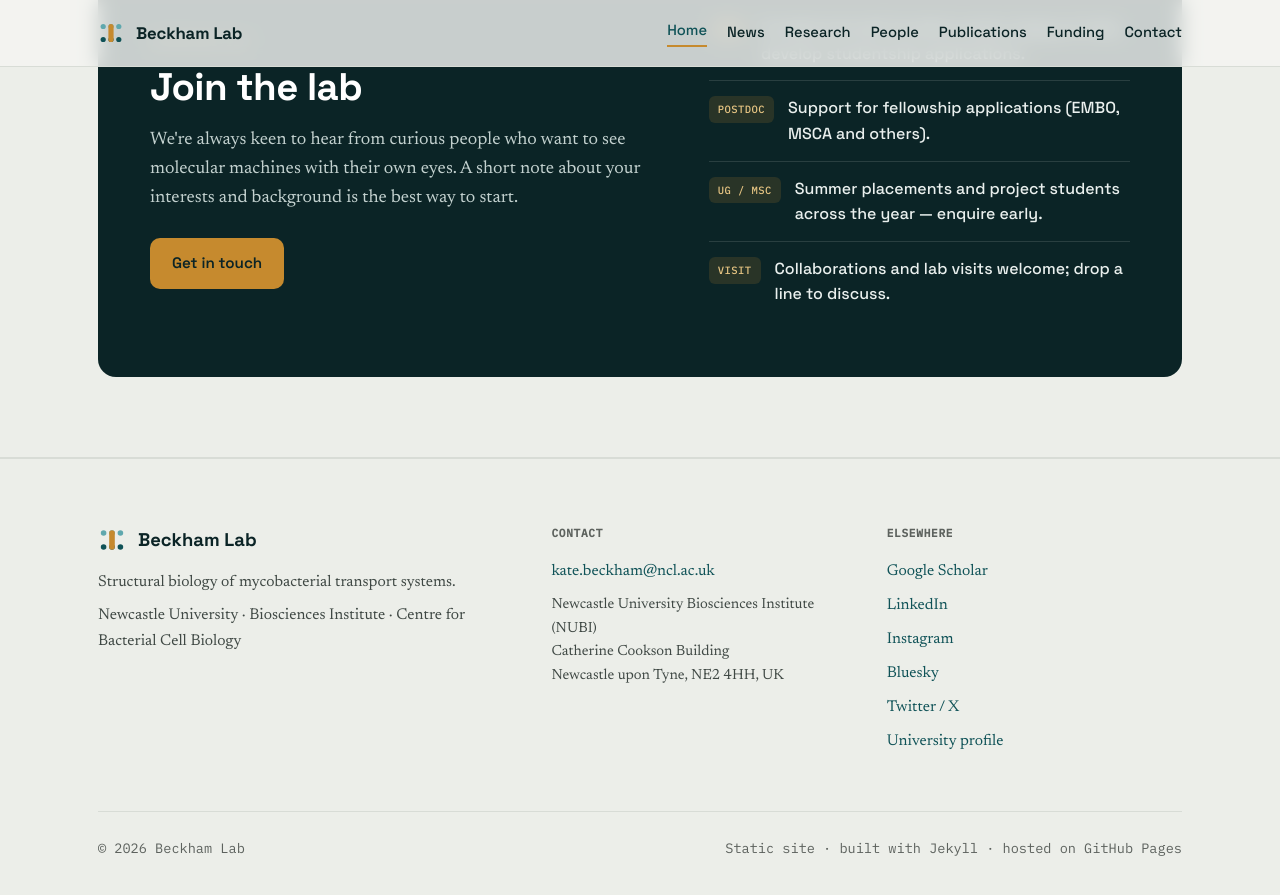
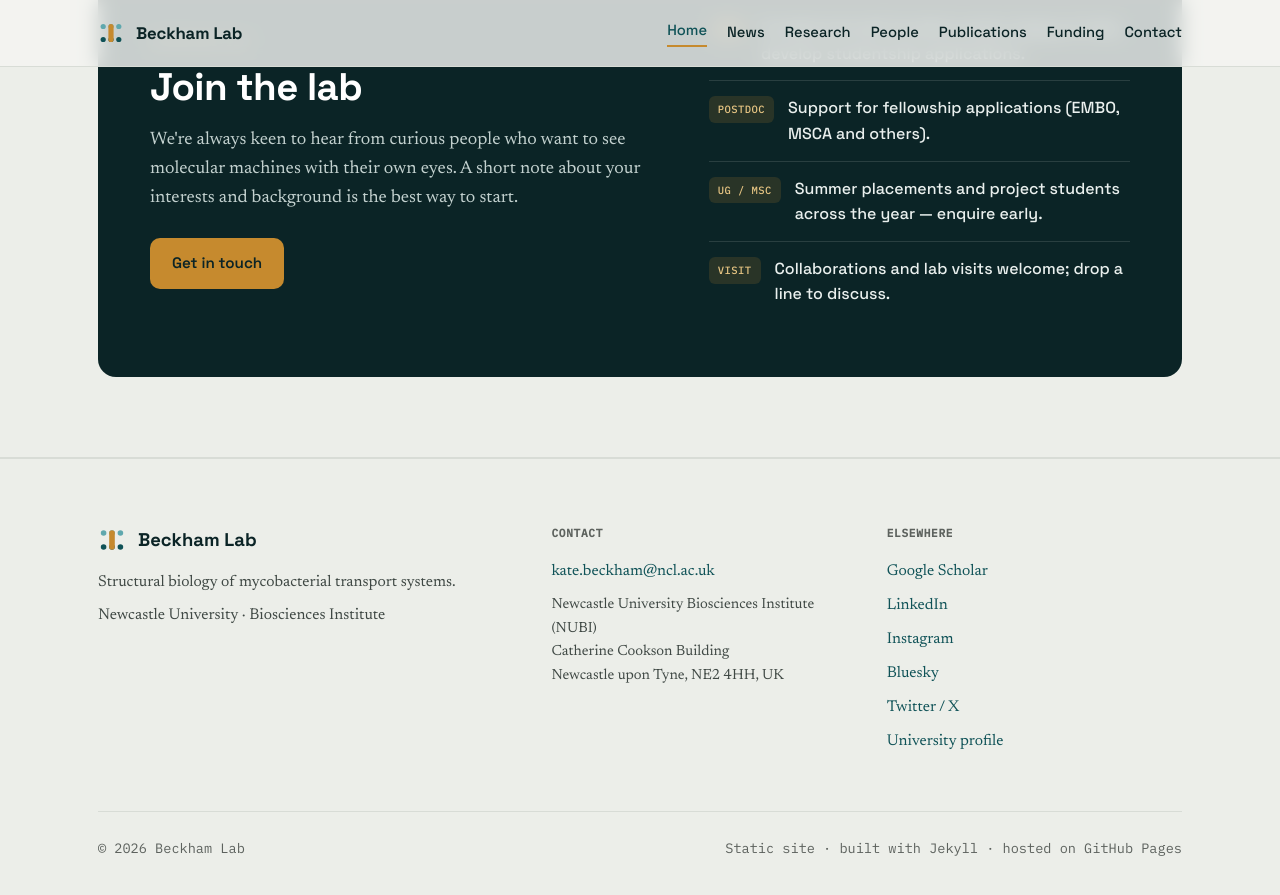
Before and after one commit to beckham-lab-newcastle/beckham-lab-newcastle.github.io, a Jekyll site: the page built from index.html, in a window 1280 px wide and 900 px high, scrolled down 1932 px. Shown: the top 895 px of the window. Built offline with Jekyll 4.4.1, drawn with Linux system fonts in a browser that asks for light colours.

Commit message:
Update _config.yml

```diff
--- a/_config.yml
+++ b/_config.yml
@@ -12,7 +12,7 @@ description: >-
 # --- Owner / contact (used in the footer and contact section) ---
 pi_name: Dr Kate Beckham
 institution: Newcastle University
-department: Biosciences Institute · Centre for Bacterial Cell Biology
+department: Biosciences Institute
 email: kate.beckham@ncl.ac.uk
 address_line_1: Newcastle University Biosciences Institute (NUBI)
 address_line_2: Catherine Cookson Building
```
